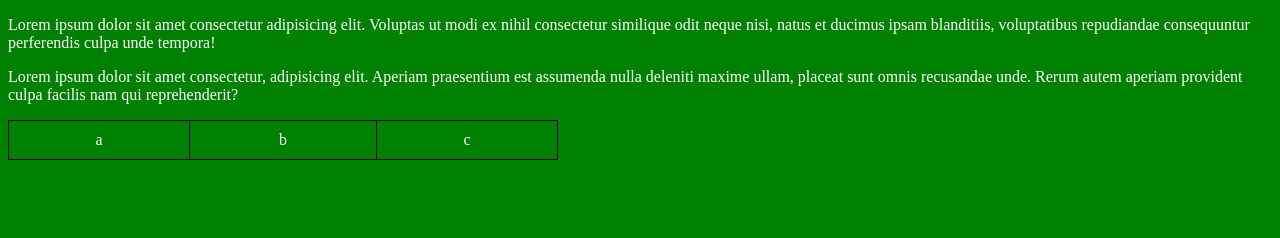
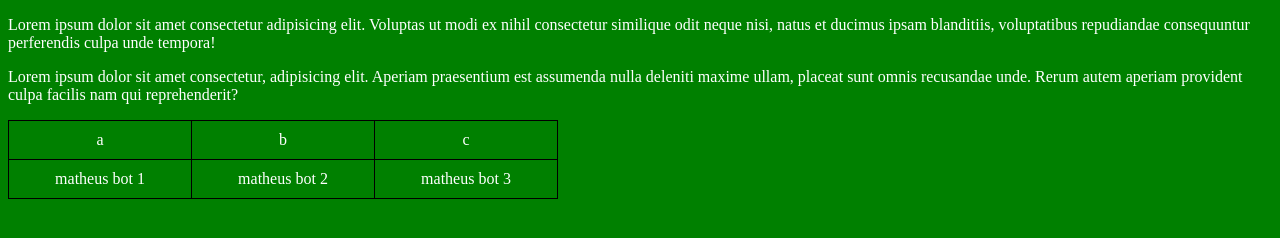
Before and after one commit to GuisoBiso67/teste-colabora-o, a plain HTML site: page index.html in a window 1280 px wide. Drawn offline with Linux system fonts and the light colour scheme.

Commit message:
commit 4 gui

```diff
--- a/index.html
+++ b/index.html
@@ -17,6 +17,11 @@
             <td>b</td>
             <td>c</td>
         </tr>
+        <tr>
+            <td>matheus bot 1</td>
+            <td>matheus bot 2</td>
+            <td>matheus bot 3</td>
+        </tr>
     </table>
 </body>
 </html>
```
